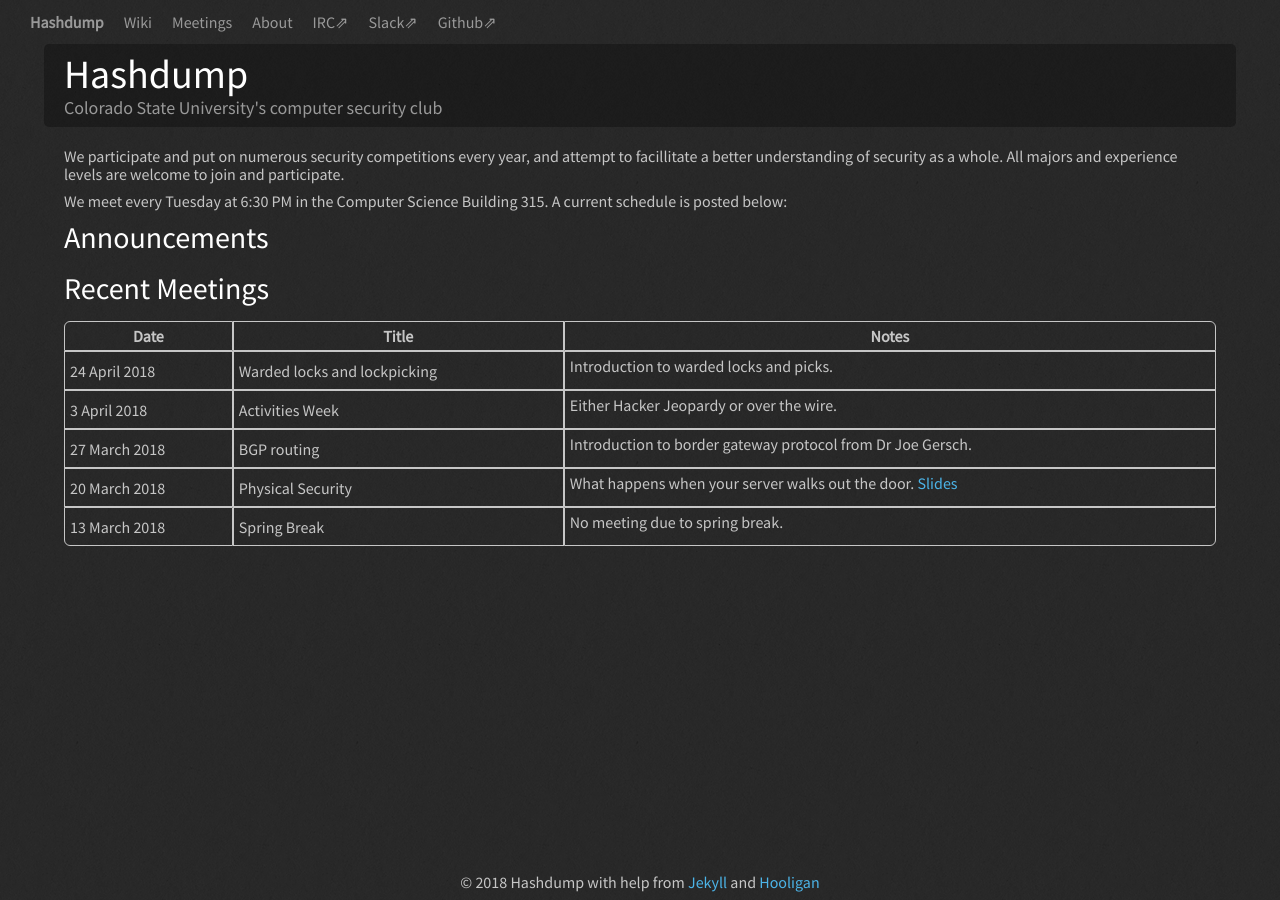
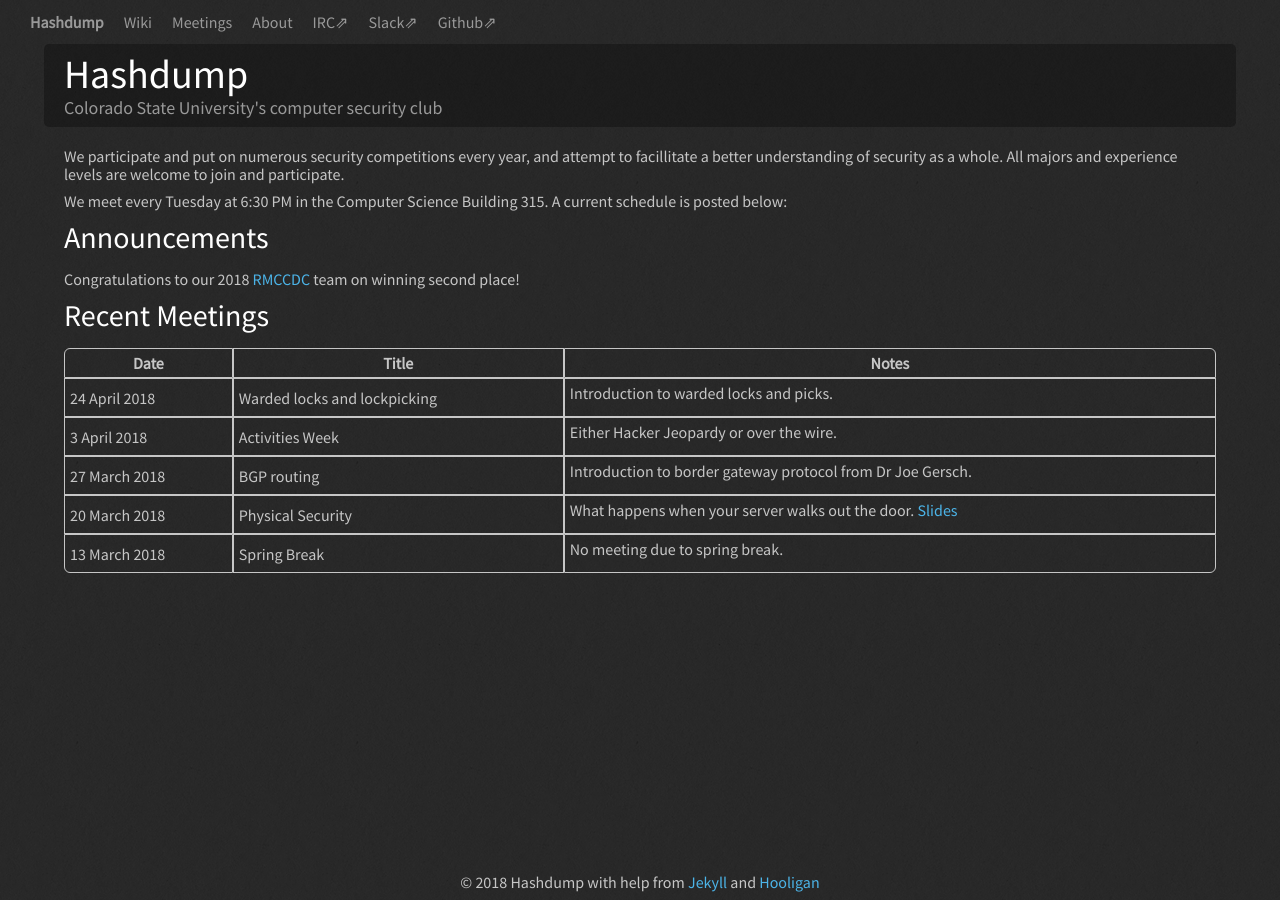
Before and after one commit to Hashdump/old-hashdump-site, a Jekyll site: the page built from index.md, in a window 1280 px wide. Built offline with Jekyll 4.4.1, drawn with Linux system fonts in a browser that asks for light colours.

Commit message:
rmccdc congratulations announcement

```diff
--- a/index.md
+++ b/index.md
@@ -8,6 +8,7 @@ We participate and put on numerous security competitions every year, and attempt
 We meet every Tuesday at 6:30 PM in the Computer Science Building 315. A current schedule is posted below:
 
 ## Announcements
+Congratulations to our 2018 [RMCCDC](http://rmccdc.regis.edu/) team on winning second place!
 
 
 
```
